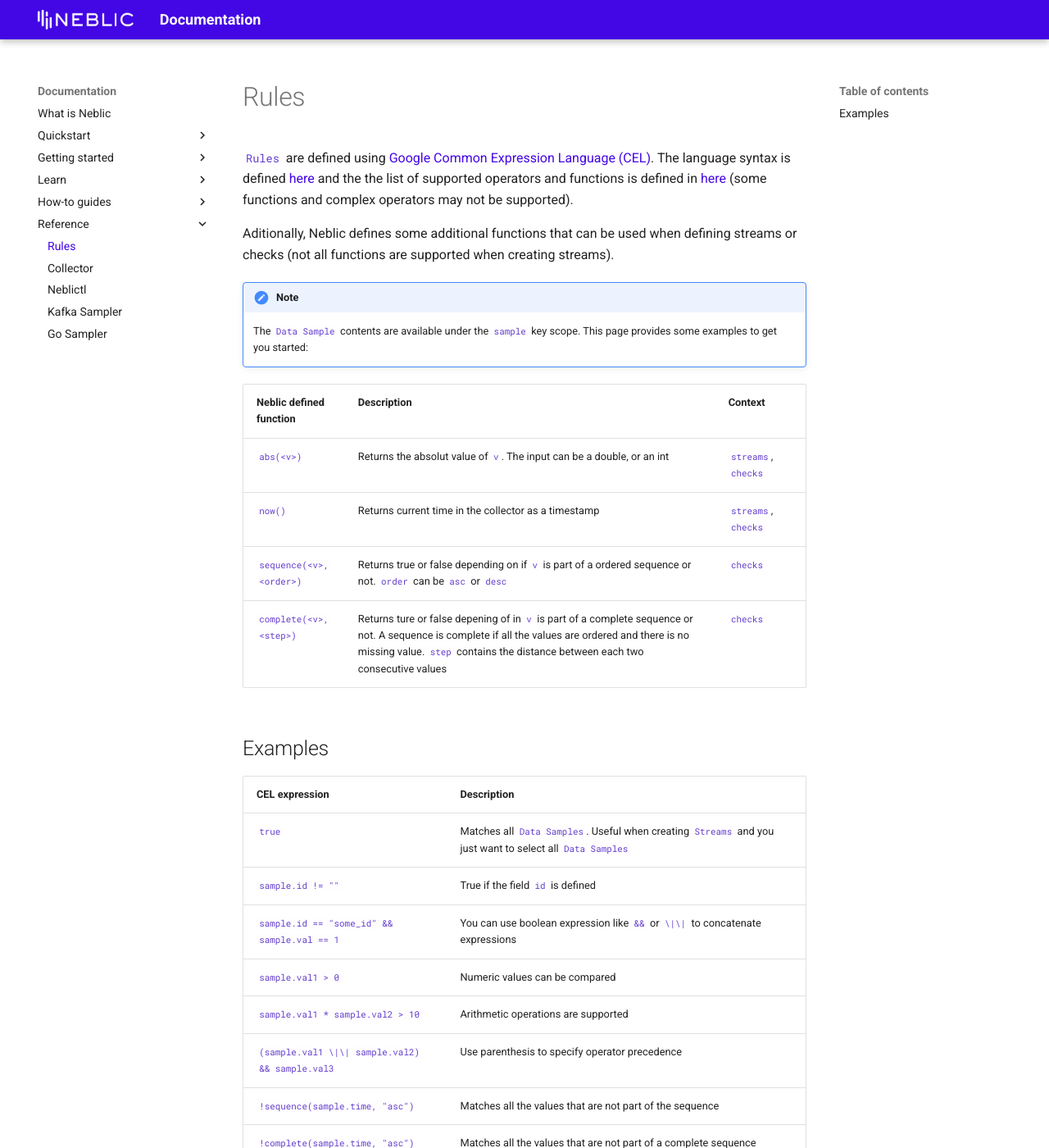
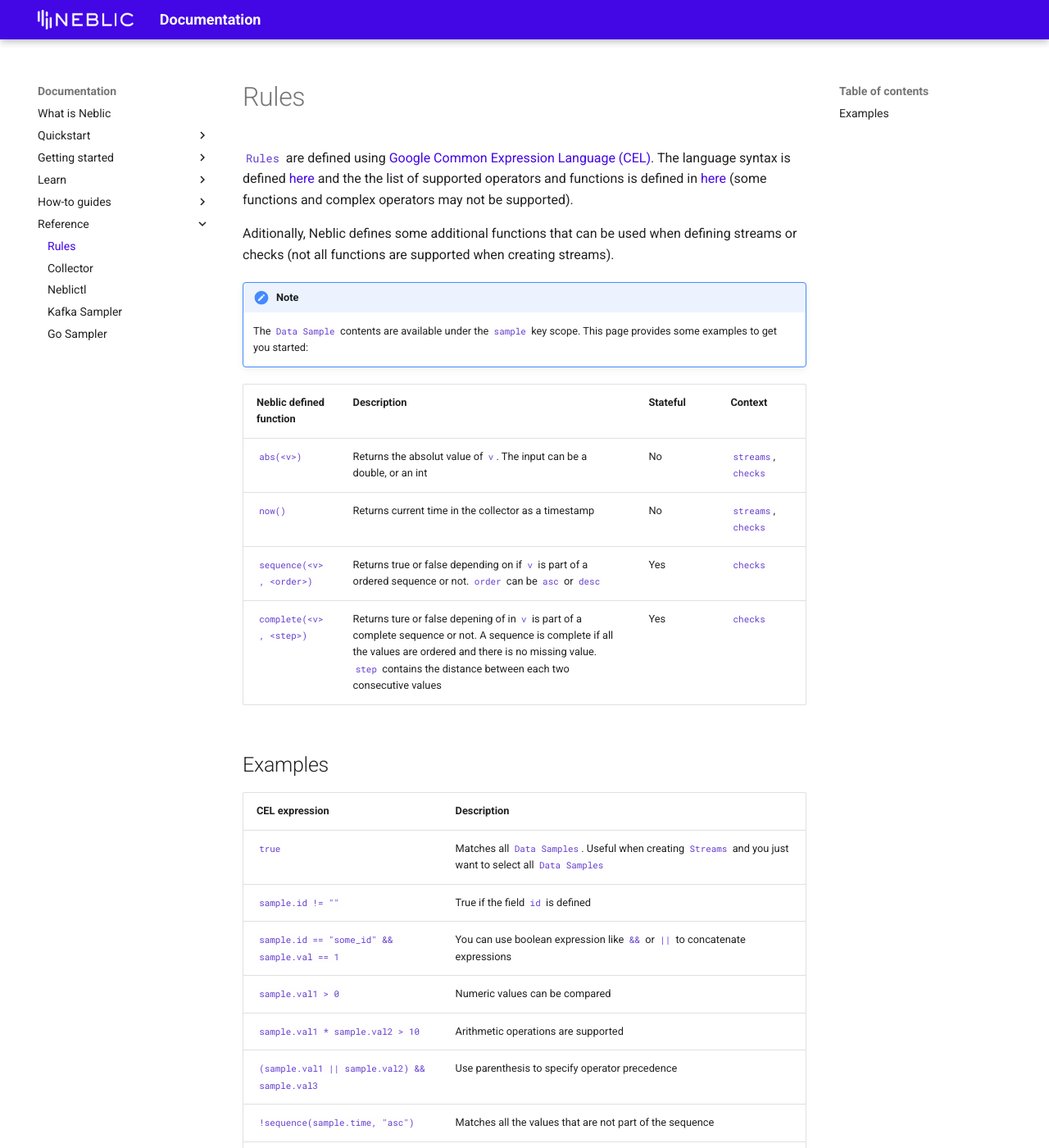
Before and after one commit to neblic/platform, an MkDocs documentation site: the page built from docs/content/reference/rules.md, in a window 1280 px wide and 1400 px high. Shown: the whole window at 82% size. Built offline with MkDocs 1.6.1 and Material for MkDocs 9.7.7, drawn with Linux system fonts in a browser that asks for light colours; the version menu is left out.

```diff
--- a/docs/content/reference/rules.md
+++ b/docs/content/reference/rules.md
@@ -8,22 +8,22 @@ Aditionally, Neblic defines some additional functions that can be used when defi
 
     The `Data Sample` contents are available under the `sample` key scope. This page provides some examples to get you started:
 
-| Neblic defined function  | Description                                                                                                                                                                                                                          | Context             |
-| ------------------------ | ------------------------------------------------------------------------------------------------------------------------------------------------------------------------------------------------------------------------------------ | ------------------- |
-| `abs(<v>)`               | Returns the absolut value of `v`. The input can be a double, or an int                                                                                                                                                               | `streams`, `checks` |
-| `now()`                  | Returns current time in the collector as a timestamp                                                                                                                                                                                 | `streams`, `checks` |
-| `sequence(<v>, <order>)` | Returns true or false depending on if `v` is part of a ordered sequence or not. `order` can be `asc` or `desc`                                                                                                                       | `checks`            |
-| `complete(<v>, <step>)`  | Returns ture or false depening of in `v` is part of a complete sequence or not. A sequence is complete if all the values are ordered and there is no missing value. `step` contains the distance between each two consecutive values | `checks`            |
+| Neblic defined function  | Description                                                                                                                                                                                                                          | Stateful | Context             |
+| ------------------------ | ------------------------------------------------------------------------------------------------------------------------------------------------------------------------------------------------------------------------------------ | -------- | ------------------- |
+| `abs(<v>)`               | Returns the absolut value of `v`. The input can be a double, or an int                                                                                                                                                               | No       | `streams`, `checks` |
+| `now()`                  | Returns current time in the collector as a timestamp                                                                                                                                                                                 | No       | `streams`, `checks` |
+| `sequence(<v>, <order>)` | Returns true or false depending on if `v` is part of a ordered sequence or not. `order` can be `asc` or `desc`                                                                                                                       | Yes      | `checks`            |
+| `complete(<v>, <step>)`  | Returns ture or false depening of in `v` is part of a complete sequence or not. A sequence is complete if all the values are ordered and there is no missing value. `step` contains the distance between each two consecutive values | Yes      | `checks`            |
 
 ## Examples
 
-| CEL expression                                  | Description                                                                                               |
-| ----------------------------------------------- | --------------------------------------------------------------------------------------------------------- |
-| `true`                                          | Matches all `Data Samples`. Useful when creating `Streams` and you just want to select all `Data Samples` |
-| `sample.id != ""`                               | True if the field `id` is defined                                                                         |
-| `sample.id == "some_id" && sample.val == 1`     | You can use boolean expression like `&&` or `\|\|` to concatenate expressions                             |
-| `sample.val1 > 0`                               | Numeric values can be compared                                                                            |
-| `sample.val1 * sample.val2 > 10`                | Arithmetic operations are supported                                                                       |
-| `(sample.val1 \|\| sample.val2) && sample.val3` | Use parenthesis to specify operator precedence                                                            |
-| `!sequence(sample.time, "asc")`                 | Matches all the values that are not part of the sequence                                                  |
-| `!complete(sample.time, "asc")`                 | Matches all the values that are not part of a complete sequence                                           |
+| CEL expression                                             | Description                                                                                               |
+| ---------------------------------------------------------- | --------------------------------------------------------------------------------------------------------- |
+| `true`                                                     | Matches all `Data Samples`. Useful when creating `Streams` and you just want to select all `Data Samples` |
+| `sample.id != ""`                                          | True if the field `id` is defined                                                                         |
+| `sample.id == "some_id" && sample.val == 1`                | You can use boolean expression like `&&` or <code>\|\|</code> to concatenate expressions                  |
+| `sample.val1 > 0`                                          | Numeric values can be compared                                                                            |
+| `sample.val1 * sample.val2 > 10`                           | Arithmetic operations are supported                                                                       |
+| <code>(sample.val1 \|\| sample.val2) && sample.val3</code> | Use parenthesis to specify operator precedence                                                            |
+| `!sequence(sample.time, "asc")`                            | Matches all the values that are not part of the sequence                                                  |
+| `!complete(sample.time, "asc")`                            | Matches all the values that are not part of a complete sequence                                           |
```
Also changed, not shown: docs/content/getting-started/concepts.md (+13 -0 lines).
